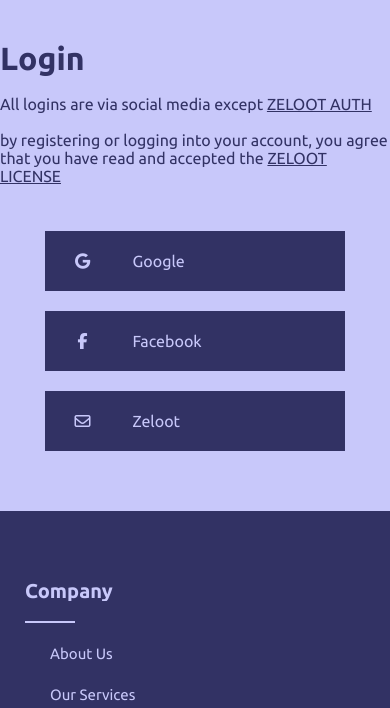
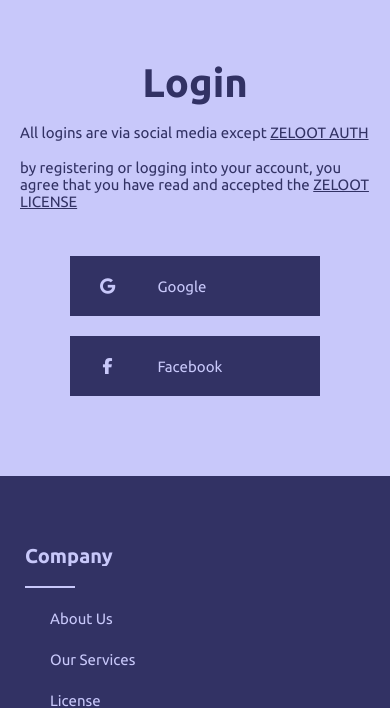
Before and after one commit to AlecioFuranze/zeloo7, a Flask app: page /login/ in a window 390 px wide. Shown: the part 60-768 px from the top of the page. Run offline with Flask 2, Linux system fonts and the light colour scheme; some libraries are stand-ins or nearby versions.

Commit message:
login page upgrade

```diff
--- a/src/static/css/private/login.css
+++ b/src/static/css/private/login.css
@@ -1,10 +1,24 @@
 #login-page {
     width: 100%;
+    padding: 20px;
 }
 
+#login-page h1 {
+    display: block;
+    text-align: center;
+    font-size: 40px;
+}
+
+#login-page p {
+    display: block;
+    text-align: left;
+    font-size: 15px;
+}
+
+
 #login-page a {
-   text-decoration: underline;
-   text-transform: uppercase;
+    text-decoration: underline;
+    text-transform: uppercase;
 }
 
 #login-main {
@@ -58,3 +72,56 @@
     text-transform: capitalize;
     color: rgb(200, 200, 250);
 }
+
+@media only screen and (max-width: 400px) {
+
+    .login-item {
+        width: 180px;
+        height: 60px;
+    }
+
+    .login-item>i {
+        width: 50px;
+        height: 50px;
+    }
+
+    .login-item>div {
+        width: 120px;
+        height: 50px;
+    }
+}
+@media only screen and (max-width: 400px) {
+
+    .login-item {
+        width: 250px;
+        height: 60px;
+    }
+
+    .login-item>i {
+        width: 50px;
+        height: 50px;
+    }
+
+    .login-item>div {
+        width: 150px;
+        height: 50px;
+    }
+}
+
+@media only screen and (max-width: 300px) {
+
+    .login-item {
+        width: 180px;
+        height: 60px;
+    }
+
+    .login-item>i {
+        width: 50px;
+        height: 50px;
+    }
+
+    .login-item>div {
+        width: 120px;
+        height: 50px;
+    }
+}
--- a/src/template/private/login.html
+++ b/src/template/private/login.html
@@ -24,12 +24,12 @@
                     <p>Facebook</p>
                 </div>
             </div>
-            <div class="login-item">
+            <!-- <div class="login-item">
                 <i class="far fa-envelope"></i>
                 <div>
                     <p>Zeloot</p>
                 </div>
-            </div>
+            </div> -->
         </div>
     </div>
 </div>
```
